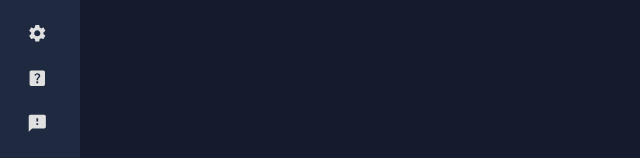
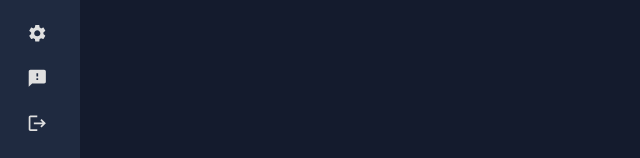
Before and after one commit to Gaz1l/fullstack-dashboard, a React (Create React App) app in the folder Frontend/: page /homepage in a window 1280 px wide. Shown: the part 254-412 px from the top of the page, without its empty margins (0-640 px from the left). Built offline with nearby package versions, Linux system fonts and the light colour scheme; no server answers.

Commit message:
map fixed 25_3

```diff
--- a/Frontend/src/Home.js
+++ b/Frontend/src/Home.js
@@ -13,7 +13,7 @@ import FileManager from "./scenes/filesManagement/index"
 import NetworkMap from "./scenes/networkMap/index"
 import TransponderData from './scenes/transponderData/index';
 import Settings from './scenes/settings';
-import Guide from './scenes/guide';
+//import Guide from './scenes/guide';
 import Access from './Access';
 import ErrorManager from './scenes/errorReporter';
 
--- a/Frontend/src/scenes/global/Sidebar.jsx
+++ b/Frontend/src/scenes/global/Sidebar.jsx
@@ -15,7 +15,7 @@ import UploadFileIcon from '@mui/icons-material/UploadFile';
 import MapIcon from '@mui/icons-material/Map';
 import QueryStatsIcon from '@mui/icons-material/QueryStats';
 import SettingsIcon from '@mui/icons-material/Settings';
-import HelpCenterIcon from '@mui/icons-material/HelpCenter';
+//import HelpCenterIcon from '@mui/icons-material/HelpCenter';
 import LogoutIcon from '@mui/icons-material/Logout';
 import FeedbackIcon from '@mui/icons-material/Feedback';
 
@@ -163,14 +163,14 @@ const Sidebar = () => {
                 />
 
 
-                {/*GUIDE OPTION*/}
-                <Item
+                {/*GUIDE OPTION*                 <Item
                   title="How To Use"
                   to="/homepage/guide"
                   icon={<HelpCenterIcon />}
                   selected={selected}
                   setSelected={setSelected}
-                />
+                />/}
+
 
                 {/*Report Error*/}
                 <Item
```
